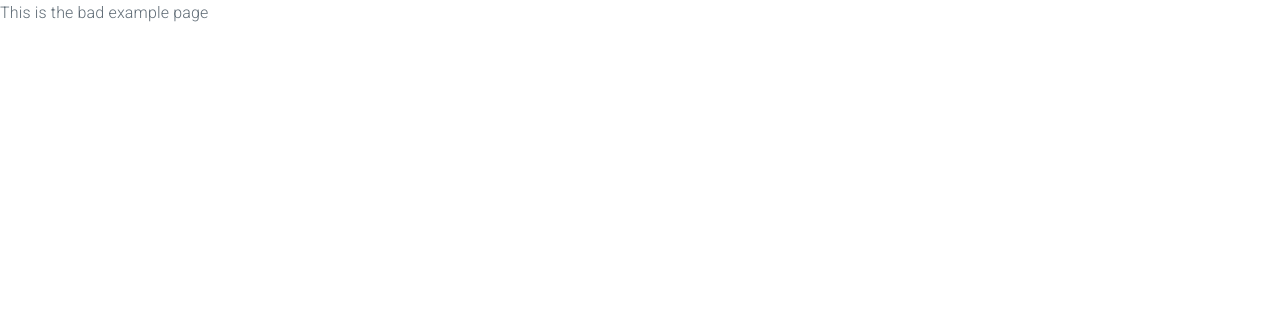
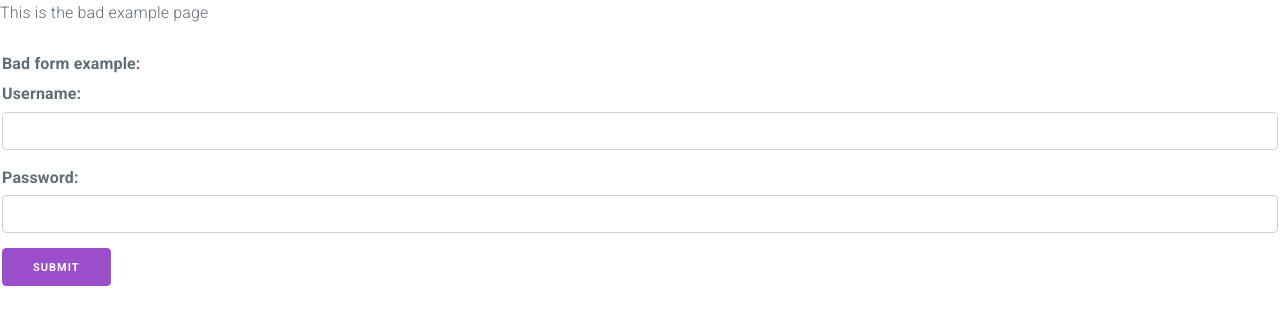
Before and after one commit to m-baqir/MyFirstVite1, a website built with Vite: page hellovite/badexample/index.html in a window 1280 px wide. Built offline with nearby package versions, Linux system fonts and the light colour scheme.

Commit message:
Update index.html

```diff
--- a/hellovite/badexample/index.html
+++ b/hellovite/badexample/index.html
@@ -13,6 +13,16 @@
 
 <body>
     <p>This is the bad example page</p>
+    <form>
+        <fieldset>
+            <legend>Bad form example:</legend>
+            <label for="user">Username:</label>
+            <input type="text" name="user" />
+            <label for="pass">Password:</label>
+            <input type="text" name="pass" />
+            <input type="submit" name="sub" />
+        </fieldset>
+    </form>
 </body>
 
 </html>
```
Lines whose indentation alone changed are shown as unchanged.
